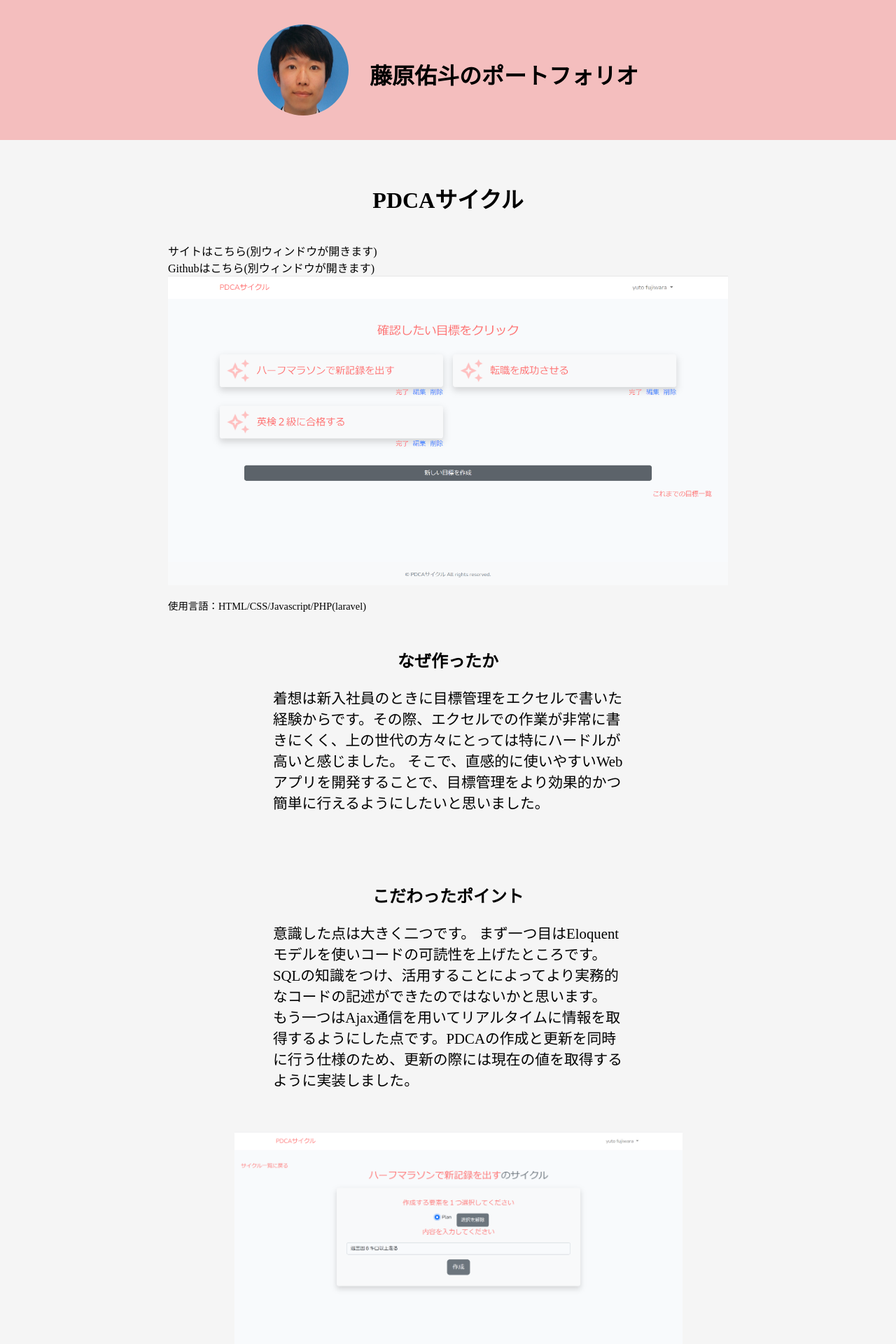
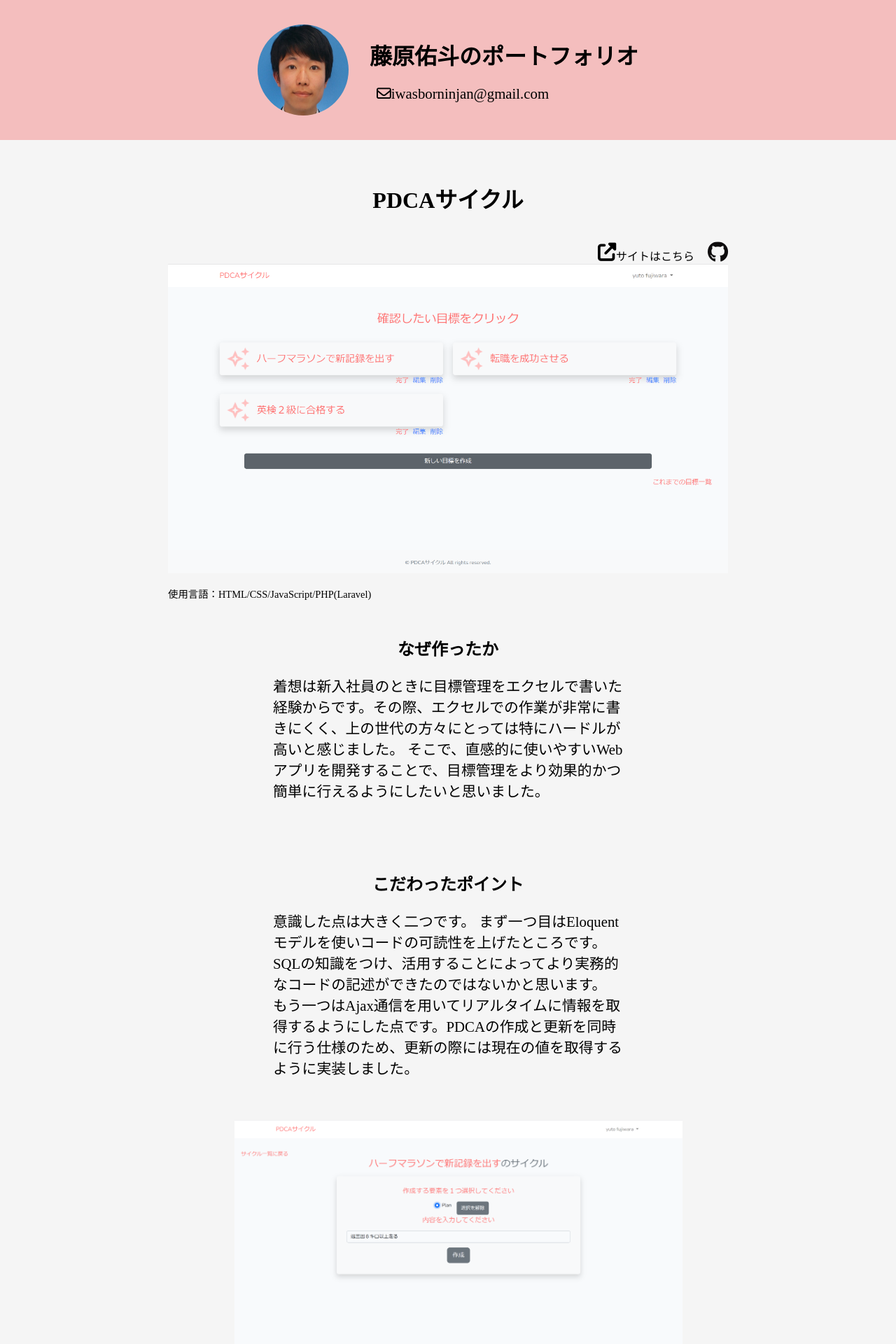
Before and after one commit to YutoFuji/portfolio, a PHP site: page /pdcacycle-app.html in a window 1280 px wide. Shown: the top 1920 px of the page at 70% size. Run offline with PHP 8.4, Linux system fonts and the light colour scheme; some libraries are stand-ins or nearby versions.

Commit message:
[update] add icons

```diff
--- a/pdcacycle-app.html
+++ b/pdcacycle-app.html
@@ -4,21 +4,32 @@
     <meta charset="UTF-8">
     <meta http-equiv="X-UA-Compatible" content="IE=edge">
     <meta name="viewport" content="width=device-width, initial-scale=1.0">
+    <meta name="description" content="藤原と申します。エンジニア転職を目指し、プログラミングスクールでHTML/CSS/JavaScript/PHP(Laravel)の技術を学んでいます。Webアプリケーションの開発に興味があり、実践的なプロジェクトに取り組んでいます。ポートフォリオをご覧いただき、ぜひご連絡ください。">
+    <link rel ="stylesheet" href="https://cdnjs.cloudflare.com/ajax/libs/font-awesome/6.1.1/css/all.min.css">
     <link rel="stylesheet" href="style.css">
     <title>PDCAサイクル</title>
 </head>
 <body>
     <header id="header">
-        <img id="profile" src="images/1682656860000 (1).jpg" alt="顔写真">
-        <h1>藤原佑斗のポートフォリオ</h1>
+        <img id="profile" src="images/profile.jpg" alt="顔写真">
+        <div id="header-flame">
+            <h1>藤原佑斗のポートフォリオ</h1>
+            <p><i class="fa-regular fa-envelope"></i>iwasborninjan@gmail.com</p>
+        </div>
     </header>
     <main>
         <div class="top-section">
             <h1 class="main-title">PDCAサイクル</h1>
-            <a href="https://pdcacycle-app.herokuapp.com" target="_blank" rel="noopener" class="app-link">サイトはこちら(別ウィンドウが開きます)</a>
-            <a href="https://github.com/YutoFuji/pdca-cycle-app" target="_blank" rel="noopener">Githubはこちら(別ウィンドウが開きます)</a>
-            <img src="images/スクリーンショット (51) - コピー.png" alt="pdcaサイクル" class="main-img">
-            <p class="language">使用言語：HTML/CSS/Javascript/PHP(laravel)</p>
+            <div id="visit">
+                <a href="https://pdcacycle-app.herokuapp.com" target="_blank" rel="noopener" class="app-link">
+                    <i class="fa-solid fa-up-right-from-square fa-bounce" style="font-size: 30px;"></i>サイトはこちら
+                </a>
+                <a href="https://github.com/YutoFuji/pdca-cycle-app" target="_blank" rel="noopener">
+                    <i class="fa-brands fa-github fa-bounce" style="font-size: 30px; color: #0e0c0d;"></i>
+                </a>
+            </div>
+            <img src="images/thumbnail.png" alt="pdcaサイクル" class="main-img">
+            <p class="language">使用言語：HTML/CSS/JavaScript/PHP(Laravel)</p>
         </div>
 
         <section>
@@ -41,8 +52,8 @@
                 </div>
             </div>
             <div id="emphasize-img">
-                <img src="images/スクリーンショット (52).png" alt="こだわったポイント" id="pdca-cycle-emphasizeimg1">
-                <img src="images/スクリーンショット (53).png" alt="こだわったポイント" id="pdca-cycle-emphasizeimg2">
+                <img src="images/Ajax1.png" alt="こだわったポイント" id="pdca-cycle-emphasizeimg1">
+                <img src="images/Ajax2.png" alt="こだわったポイント" id="pdca-cycle-emphasizeimg2">
             </div>
             <p id="emphasize-discription">
                 画像①　Planには値が入っているのでテキストボックスに現在の値が出力され、作成ボタンで更新ができる。<br>
--- a/style.css
+++ b/style.css
@@ -40,8 +40,10 @@ body {
         margin-left: 20px;
     }
     #header h1 {
-        margin-bottom: 10px;
         margin-left: 30px;
+    }
+    #header-flame p {
+        margin-left: 40px;
     }
     /* main */
     .wrapper {
@@ -57,8 +59,8 @@ body {
         margin-bottom: 0;
         color: #fc8c8c;
     }
-    .app-link{
-        display: block;
+    .link-flame{
+        text-align: right;
     }
     #pdcacycle-app img {
         width: 500px;
@@ -98,6 +100,12 @@ body {
         font-size: 0.8rem;
         margin-bottom: 100px;
     }
+    #visit {
+        text-align: right;
+    }
+    #visit a:first-child {
+        margin-right: 15px;
+    }
 }
 
 
```
Also changed, not shown: index.html (+12 -5 lines), images/Ajax1.png (renamed from images/スクリーンショット (52).png), images/Ajax2.png (renamed from images/スクリーンショット (53).png), images/profile.jpg (renamed from images/1682656860000 (1).jpg), images/thumbnail.png (renamed from images/スクリーンショット (51) - コピー.png).
